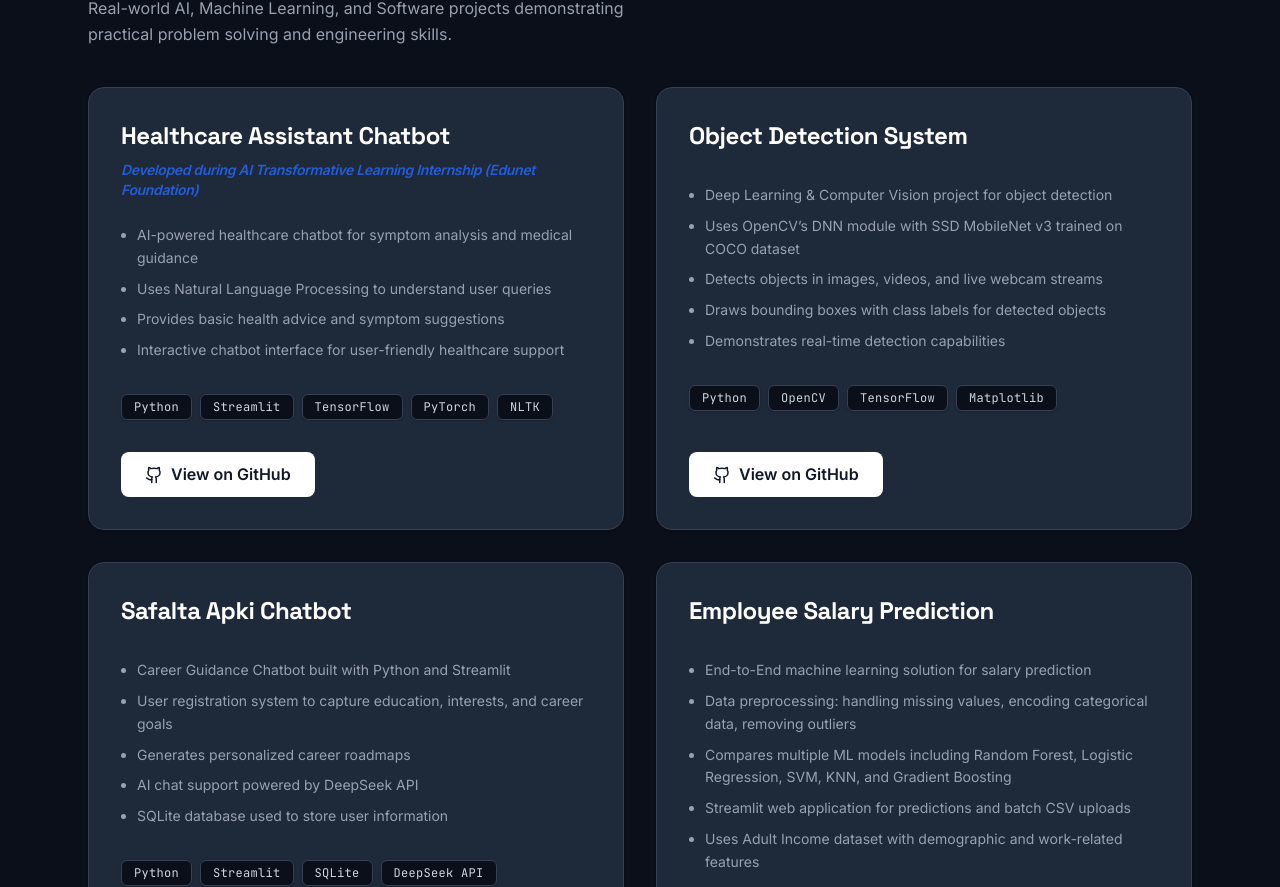
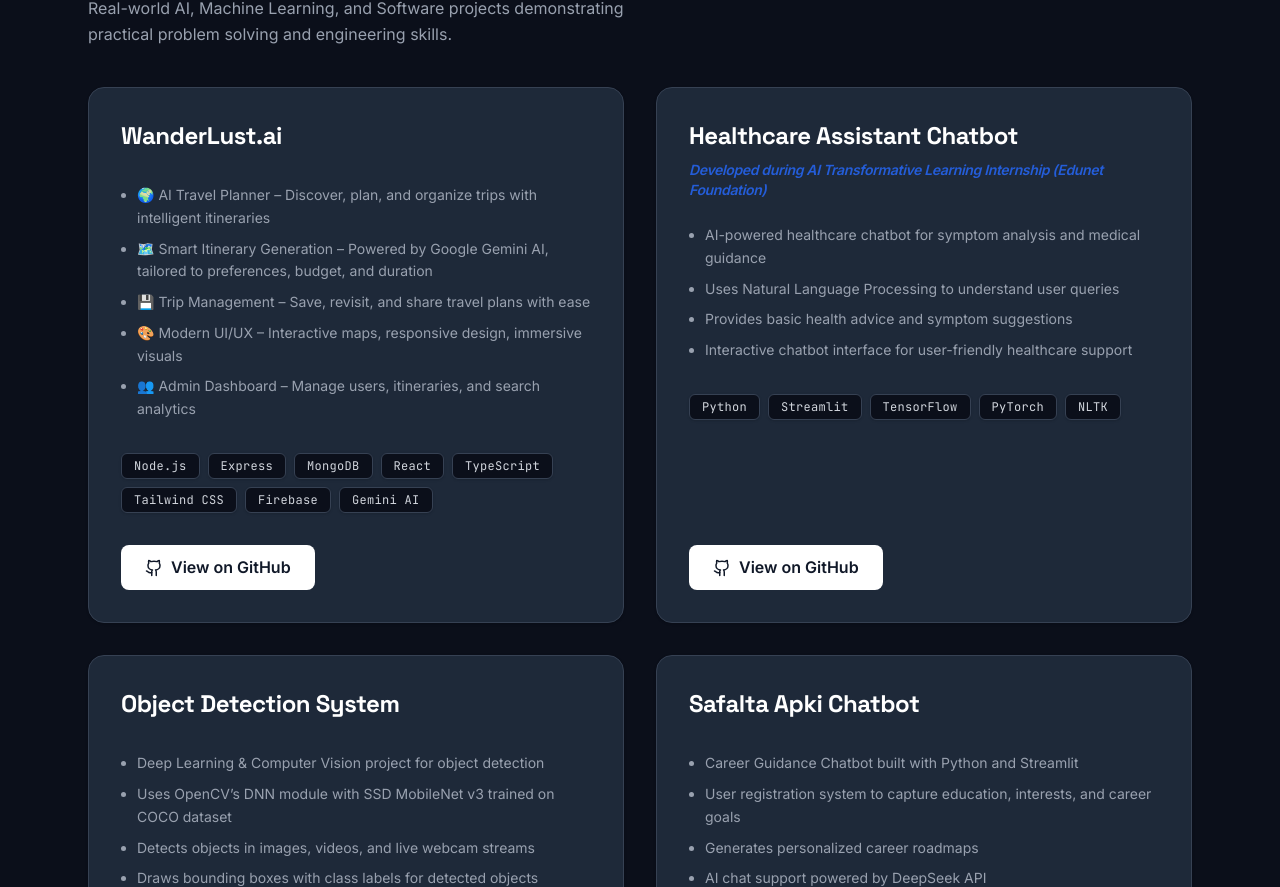
Before and after one commit to harshlagwal/portfolio-, a React (Vite) app: page / in a window 1280 px wide. Shown: the part 2900-3787 px from the top of the page. Built offline with nearby package versions, Linux system fonts and the light colour scheme.

Commit message:
Add WanderLust.ai project to Projects section

```diff
--- a/src/components/Projects.jsx
+++ b/src/components/Projects.jsx
@@ -4,6 +4,18 @@ import { Github } from 'lucide-react';
 
 const Projects = () => {
   const projects = [
+    {
+      title: "WanderLust.ai",
+      description: [
+        "🌍 AI Travel Planner – Discover, plan, and organize trips with intelligent itineraries",
+        "🗺️ Smart Itinerary Generation – Powered by Google Gemini AI, tailored to preferences, budget, and duration",
+        "💾 Trip Management – Save, revisit, and share travel plans with ease",
+        "🎨 Modern UI/UX – Interactive maps, responsive design, immersive visuals",
+        "👥 Admin Dashboard – Manage users, itineraries, and search analytics"
+      ],
+      tech: ["Node.js", "Express", "MongoDB", "React", "TypeScript", "Tailwind CSS", "Firebase", "Gemini AI"],
+      github: "https://github.com/harshlagwal/WanderLust.ai"
+    },
     {
       title: "Healthcare Assistant Chatbot",
       subtitle: "Developed during AI Transformative Learning Internship (Edunet Foundation)",
```
